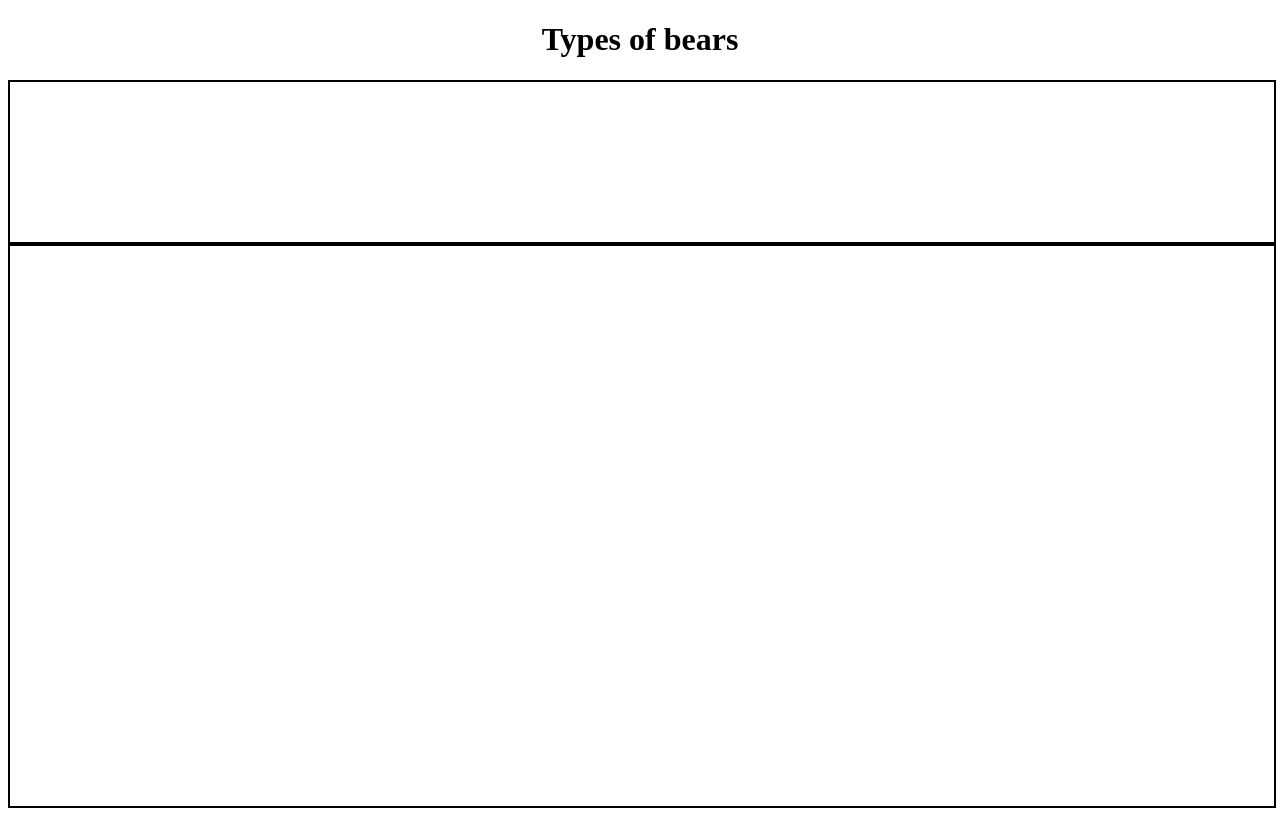
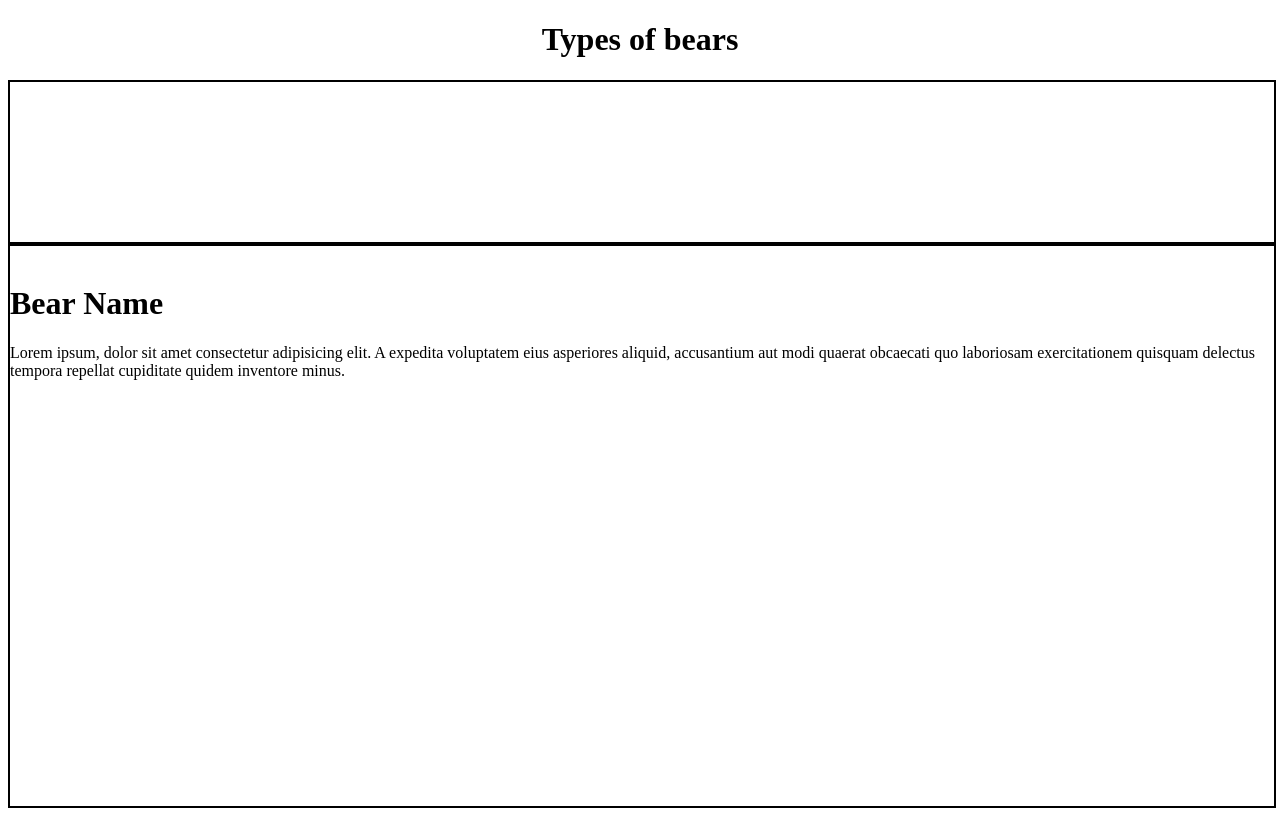
Before and after one commit to lidiahaile/react-punk-api, a React (Vite) app: page / in a window 1280 px wide. Built offline with nearby package versions, Linux system fonts and the light colour scheme.

Commit message:
card and card list componets are added

```diff
--- a/src/App.tsx
+++ b/src/App.tsx
@@ -11,6 +11,7 @@ const App = () => {
       <SideNav/>
       <Main/>
 
+
     </div>
   )
 }
--- a/src/Components/Card/Card.tsx
+++ b/src/Components/Card/Card.tsx
@@ -0,0 +1,13 @@
+
+
+const  Card = () => {
+  return (
+    <div>
+      <img>
+      </img>
+      <h1>Bear Name</h1>
+      <p>Lorem ipsum, dolor sit amet consectetur adipisicing elit. A expedita voluptatem eius asperiores aliquid, accusantium aut modi quaerat obcaecati quo laboriosam exercitationem quisquam delectus tempora repellat cupiditate quidem inventore minus.</p>
+    </div>
+  )
+}
+export default Card
--- a/src/Components/CardList/CardList.tsx
+++ b/src/Components/CardList/CardList.tsx
@@ -0,0 +1,11 @@
+import Card from "../Card/Card"
+
+
+const CardList = () => {
+  return (
+    <div>
+      <Card/>
+    </div>
+  )
+}
+export default CardList
--- a/src/Containers/Main/Main.tsx
+++ b/src/Containers/Main/Main.tsx
@@ -1,8 +1,11 @@
+
+import CardList from "../../Components/CardList/CardList"
 import "./Main.scss"
 
 const Main =() =>{
   return (
     <div className="main__container">
+        <CardList/>
 
 
     </div>
```
